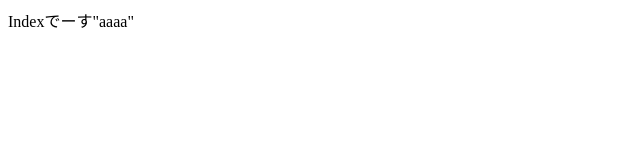
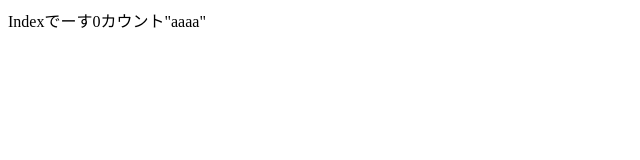
Before and after one commit to calbone/next-prototype, a Next.js app: page / in a window 1280 px wide. Shown: the top 160 px of the page, without its empty margins (0-640 px from the left). Built offline with nearby package versions, Linux system fonts and the light colour scheme.

Commit message:
feat(fmt): preitter追加

```diff
--- a/src/components/Hoge.tsx
+++ b/src/components/Hoge.tsx
@@ -1,4 +1,4 @@
-import React from "react";
+import React from 'react';
 
 const Hoge = () => {
   return <>"aaaa"</>;
--- a/src/pages/index.tsx
+++ b/src/pages/index.tsx
@@ -1,11 +1,17 @@
-import { NextPage } from "next";
-import React from "react";
-import Hoge from "@/components/Hoge";
+import { NextPage } from 'next';
+import React, { useCallback, useState } from 'react';
+import Hoge from '@/components/Hoge';
 
 const Index: NextPage = () => {
+  const [count, setCount] = useState(0);
+  const handle = useCallback(() => {
+    setCount((c) => c + 1);
+  }, []);
   return (
     <div>
       Indexでーす
+      {count}
+      <span onClick={handle}>カウント</span>
       <Hoge />
     </div>
   );
```
Also changed, not shown: package.json (+7 -1 lines), .eslintrc.js, 2 other files (tests, documents, lock files or other folders).
